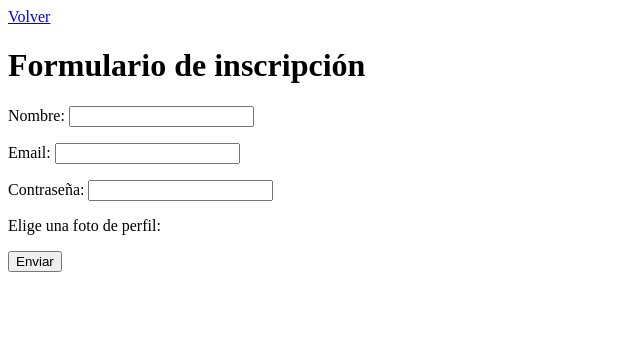
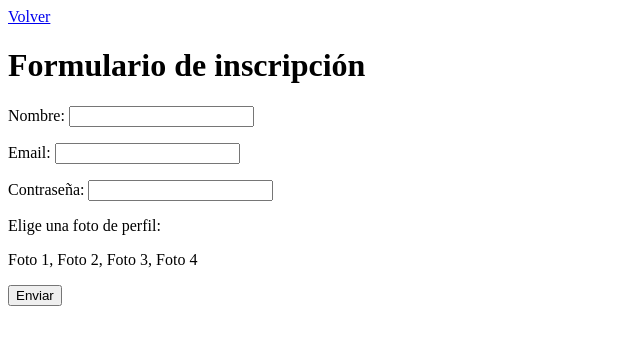
Before and after one commit to rubpedcar/ProyectoIntegrado_2025, a PHP site: page /acceso/registro.php in a window 1280 px wide. Shown: the top 345 px of the page, without its empty margins (0-640 px from the left). Run offline with PHP 8.4, Linux system fonts and the light colour scheme.

Commit message:
Supuestas fotos y nueva publicacion

```diff
--- a/acceso/registro.php
+++ b/acceso/registro.php
@@ -14,6 +14,7 @@
         <p>Email: <input type="text" name="email"></p>
         <p>Contraseña: <input type="password" name="password"></p>
         <p>Elige una foto de perfil:</p>
+        <p>Foto 1, Foto 2, Foto 3, Foto 4</p>
 
         <button type="submit">Enviar</button>
     </form>
--- a/index.php
+++ b/index.php
@@ -35,5 +35,7 @@
         <p>Estado</p>
         <p><a href="">Modificar</a> <a href="">Borrar</a></p>
     </div>
+
+    <button>Nueva Publicación</button>
 </body>
 </html>
```
